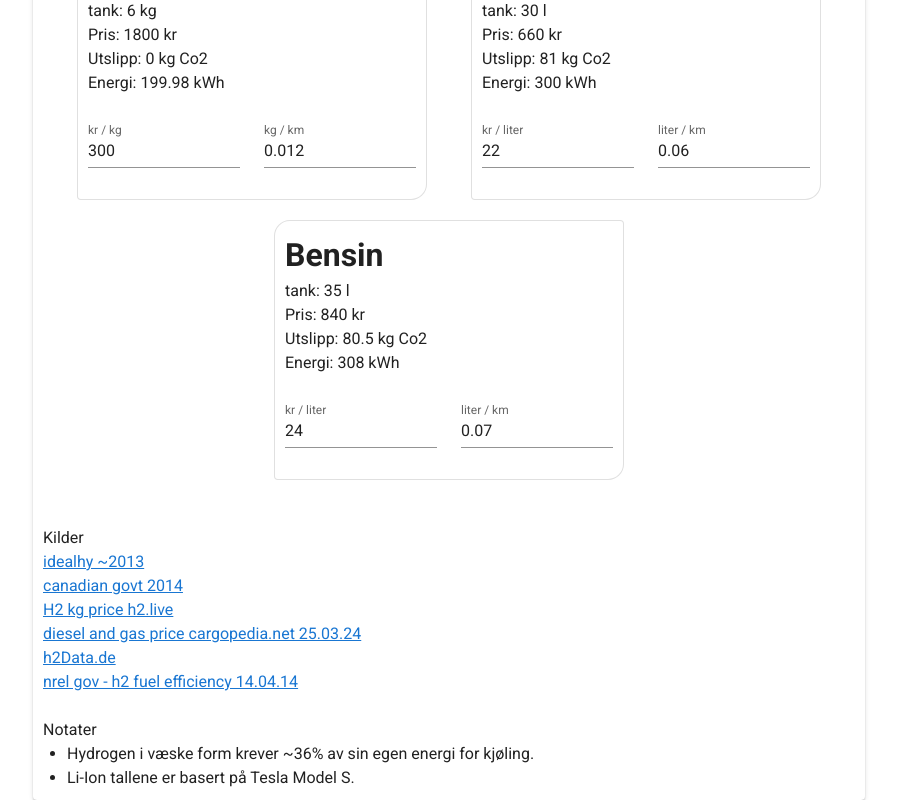
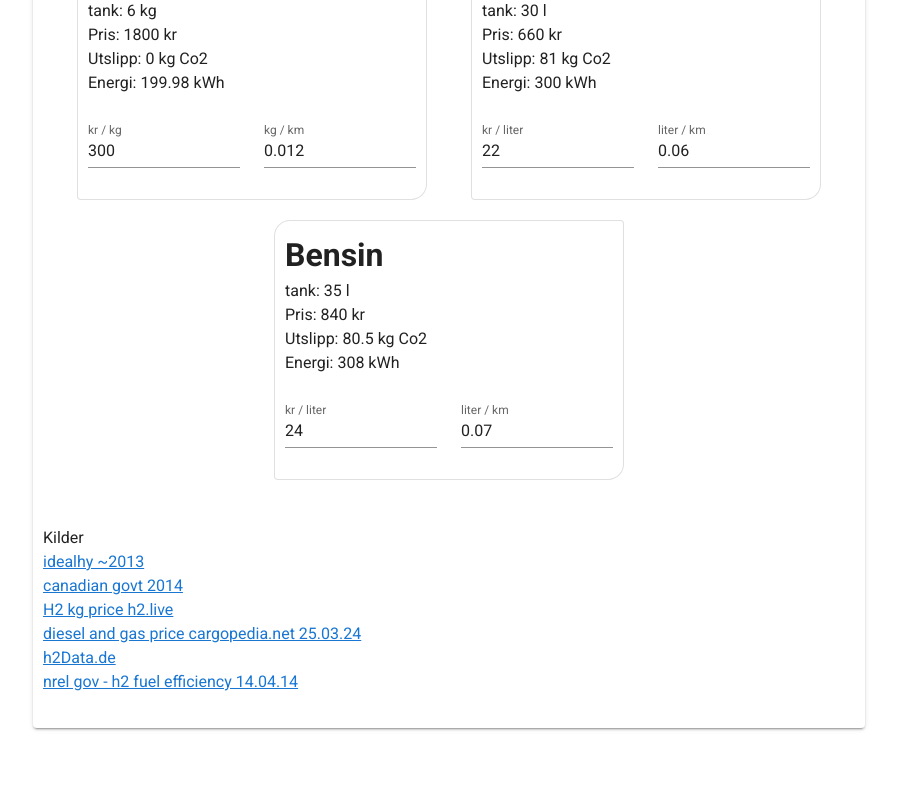
Before and after one commit to KristianSvanholm/fuelcalc, a Vue app: page / in a window 1280 px wide. Shown: the part 260-1060 px from the top of the page, without its empty margins (191-1088 px from the left). After the commit the page ends 988 px from the top, so only its background shows below. Built offline with nearby package versions, Linux system fonts and the light colour scheme.

Commit message:
remove old notes

```diff
--- a/src/components/FuelCalc.vue
+++ b/src/components/FuelCalc.vue
@@ -60,11 +60,6 @@
     <a href="https://www.cargopedia.net/europe-fuel-prices">diesel and gas price cargopedia.net 25.03.24</a><br/>
     <a href="http://www.h2data.de/">h2Data.de</a><br/>
     <a href="https://www.nrel.gov/docs/fy19osti/73010.pdf">nrel gov - h2 fuel efficiency 14.04.14</a><br/><br/>
-    Notater<br/>
-    <ul>
-        <li>Hydrogen i væske form krever ~36% av sin egen energi for kjøling.</li>
-        <li>Li-Ion tallene er basert på Tesla Model S.</li>
-    </ul>
     </v-card>
 </template>
 
```
